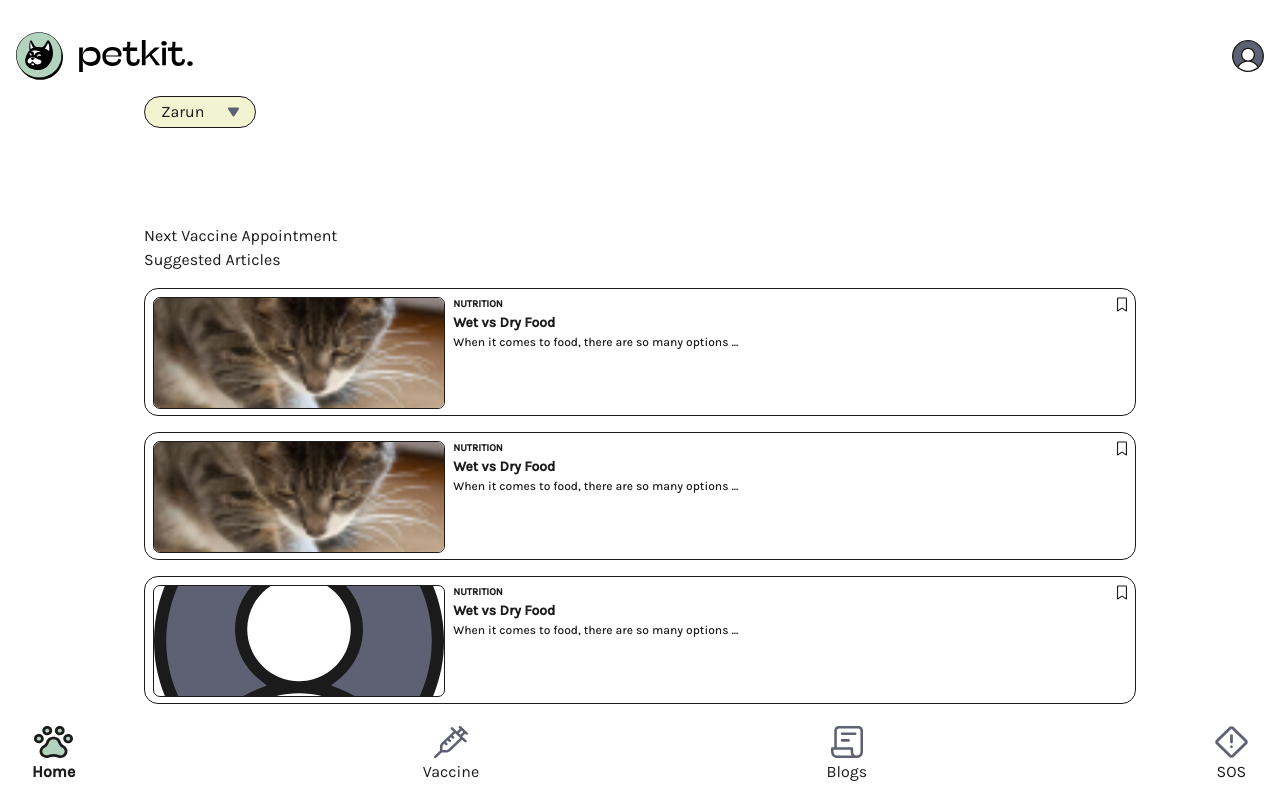
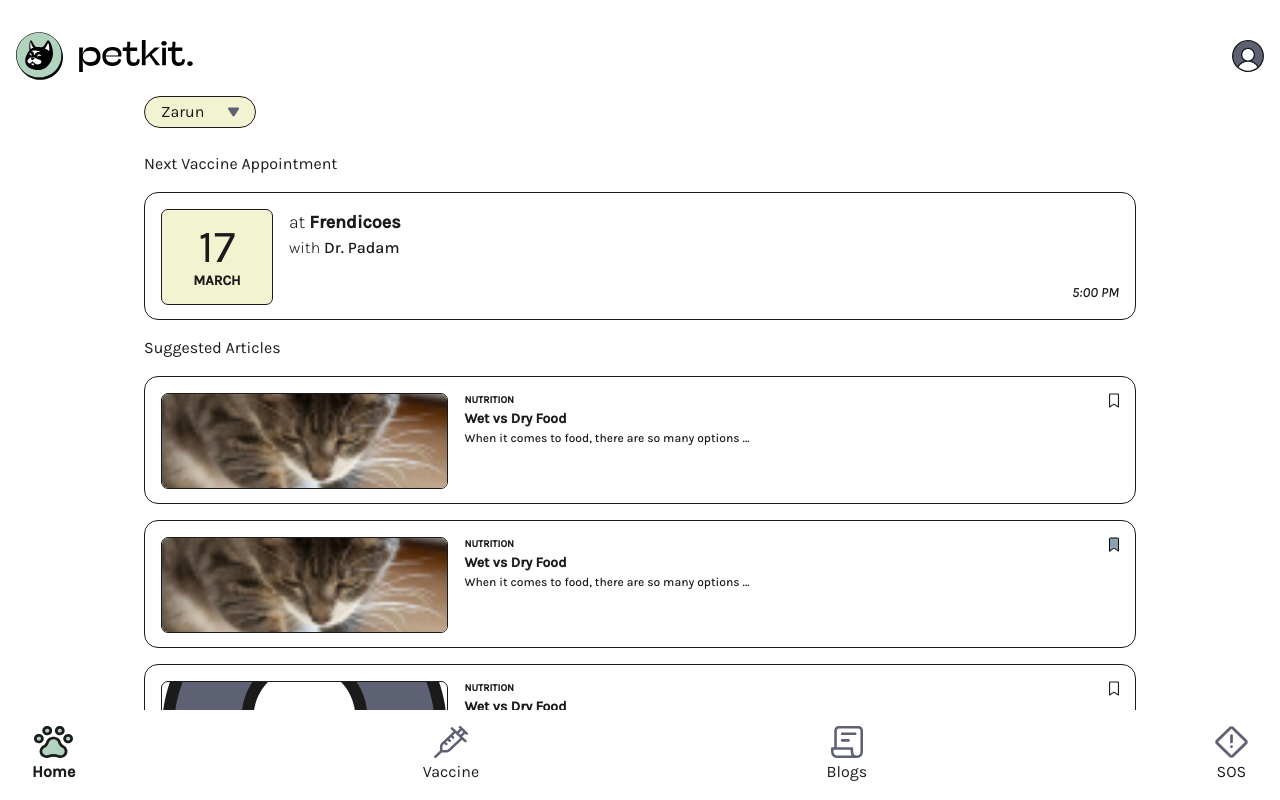
Before and after one commit to Ambujbhaskar/PetCareApp, a SvelteKit app in the folder frontend/: page / in a window 1280 px wide. Built offline with nearby package versions, Linux system fonts and the light colour scheme.

Commit message:
add upcoming vaccine appointment card, article saving functionality to home

```diff
--- a/frontend/src/routes/+layout.svelte
+++ b/frontend/src/routes/+layout.svelte
@@ -24,6 +24,7 @@
 	main {
 		flex: 1;
 		padding: 1rem;
+		padding-top: 0;
 		width: 100%;
 		max-width: 64rem;
 		margin: 0 auto;
--- a/frontend/src/routes/+page.svelte
+++ b/frontend/src/routes/+page.svelte
@@ -11,7 +11,6 @@
 
 <section>
 	<Dropdown/>
-	<div>
 	<div class="Appointment">
 		<h4>Next Vaccine Appointment</h4>
 		<UpcomingVaccineCard/>
@@ -19,7 +18,6 @@
 	<div class="Articles">
 		<h4>Suggested Articles</h4>
 		<SuggestedArticles/>
-		</div>
 	</div>
 </section>
 
@@ -30,10 +28,10 @@
 		justify-content: center;
 		flex: 0.6;
 	}
-	section > div {
-		margin-top: 4rem;
+	h4 {
+		margin-bottom: 1rem;
 	}
-	.Appointment {
-		margin-top: 3rem;
+	.Articles {
+		margin-top: 1rem;
 	}
 </style>
--- a/frontend/src/routes/Header.svelte
+++ b/frontend/src/routes/Header.svelte
@@ -12,7 +12,7 @@
 <style>
 	header {
 		display: flex;
-		padding: 2rem 1rem 1rem 1rem;
+		padding: 2rem 1rem 4.5rem 1rem;
 		align-items: center;
 		justify-content: space-between;
 	}
--- a/frontend/src/routes/common/Article.svelte
+++ b/frontend/src/routes/common/Article.svelte
@@ -3,16 +3,24 @@
     export let title;
     export let body;
     export let src;
+    export let saved;
+
+    function toggleArticleSave() {
+        saved = !saved;
+    }
 </script>
 
 <div class="Article">
-    <!-- <div class="ArticleImageContainer"> -->
-        <img src={src} alt="Article Cover"/>
-    <!-- </div> -->
+    <img src={src} alt="Article Cover"/>
     <div class="ArticleContent">
         <div>
             <b>{type.toUpperCase()}</b>
-            <img src="./bookmark-unchecked.svg" alt="Icon" />
+            <!-- svelte-ignore a11y-click-events-have-key-events -->
+            <img
+                src={saved?"./bookmark-checked.svg":"./bookmark-unchecked.svg"}
+                alt="Icon"
+                on:click={toggleArticleSave}
+                />
         </div>
         <h4>{title}</h4>
         <p>{body}</p>
@@ -24,25 +32,19 @@
         border-radius: var(--radius-large);
         display: flex;
         border: solid 1px var(--color-border);
-        padding: 0.5rem;
+        padding: 1rem;
         height: 8rem;
     }
-    /* .ArticleImageContainer {
-        margin-right: 0.5rem;
-        padding: 0;
-        max-height: 100%;
-        width: 60%;
-    } */
     .Article > img {
         border: solid 1px var(--color-border);
         border-radius: var(--radius-small);
         width: 7rem;
-        height: 7rem;
+        height: 6rem;
         object-fit: cover;
         flex-grow: 1;
     }
     .ArticleContent {
-        padding: 0 0 0 0.5rem;
+        padding: 0 0 0 1rem;
         width: 70%;
         flex-grow: 0;
     }
@@ -58,12 +60,15 @@
         font-size: var(--font-s);
         font-weight: 500;
         flex-grow: 1;
-        height: 4.7rem;
+        height: 3.7rem;
         display: -webkit-box;
-        -webkit-line-clamp: 4;
+        -webkit-line-clamp: 3;
         -webkit-box-orient: vertical;
         overflow-y: hidden;
         text-overflow: ellipsis;
+    }
+    .ArticleContent > div > img {
+        cursor: pointer;
     }
     .ArticleContent > div {
         display: flex;
--- a/frontend/src/routes/common/SuggestedArticles.svelte
+++ b/frontend/src/routes/common/SuggestedArticles.svelte
@@ -6,42 +6,47 @@
             Title: "Wet vs Dry Food",
             Body: "When it comes to food, there are so many options ...",
             Imgsrc: "./zarun.png",
+            Saved: false,
         },
         {
             Type: "Nutrition",
             Title: "Wet vs Dry Food",
             Body: "When it comes to food, there are so many options ...",
             Imgsrc: "./zarun.png",
+            Saved: true,
         },
         {
             Type: "Nutrition",
             Title: "Wet vs Dry Food",
             Body: "When it comes to food, there are so many options ...",
             Imgsrc: "./profile.svg",
+            Saved: false,
         },
         {
             Type: "Nutrition",
             Title: "Wet vs Dry Food",
             Body: "When it comes to food, there are so many options ...",
             Imgsrc: "./bookmark-unchecked.svg",
+            Saved: false,
         },
         {
             Type: "Nutrition",
             Title: "Wet vs Dry Food",
-            Body: "When it comes to food, there are so many options amongus amongus amongus amongus amongus amongus amongus amongus amongus amongus amongus amongus amongus amongus amongus amongus",           Imgsrc: "./zarun.png",
+            Body: "When it comes to food, there are so many options amongus amongus amongus amongus amongus amongus amongus amongus amongus amongus amongus amongus amongus amongus amongus amongus",
+            Imgsrc: "./zarun.png",
+            Saved: false,
         },
     ];
 </script>
 
 <div class="SuggestedArticlesContainer">
-    {#each articles as {Type, Title, Body, Imgsrc}, i}
-        <Article type={Type} title={Title} body={Body} src={Imgsrc} />
+    {#each articles as {Type, Title, Body, Imgsrc, Saved}, i}
+        <Article type={Type} title={Title} body={Body} src={Imgsrc} saved={Saved} />
     {/each}
 </div>
 
 <style>
     .SuggestedArticlesContainer {
-        margin-top: 1rem;
         display: flex;
         flex-direction: column;
         gap: 1rem;
--- a/frontend/src/routes/common/UpcomingVaccineCard.svelte
+++ b/frontend/src/routes/common/UpcomingVaccineCard.svelte
@@ -0,0 +1,86 @@
+<script>
+    let day = 17;
+    let month = "March";
+    let clinic = "Frendicoes";
+    let doctor = "Dr. Padam";
+    let time = "5:00 PM";
+</script>
+
+<div class="UpcomingVaccine">
+    <span class="Date">
+        <h1>{day}</h1>
+        <h4>{month.toUpperCase()}</h4>
+    </span>
+    <span class="CardContentArea">
+        <h4>{clinic}</h4>
+        <p>{doctor}</p>
+        <div>
+            <p>{time}</p>
+        </div>
+    </span>
+</div>
+
+<style>
+    .UpcomingVaccine {
+        border-radius: var(--radius-large);
+        border: solid 1px var(--color-border);
+        padding: 1rem;
+        height: 8rem;
+        display: flex;
+    }
+    .Date {
+        border-radius: var(--radius-small);
+        border: solid 1px var(--color-border);
+        height: 6rem;
+        width: 7rem;
+        background-color: var(--color-disabled);
+        display: flex;
+        flex-direction: column;
+        justify-content: center;
+        align-items: center;
+    }
+    .Date > h1 {
+        font-size: var(--font-huge);
+        line-height: var(--font-huge);
+        /* margin-top: 0.6rem; */
+    }
+    .Date > h4 {
+        font-size: var(--font-m);
+        font-weight: 700;
+        /* margin-top: -0.6rem; */
+    }
+    .CardContentArea {
+        margin-left: 1rem;
+        display: flex;
+        flex-direction: column;
+        flex-grow: 1;
+    }
+    .CardContentArea > h4::before {
+        content: "at ";
+        font-weight: 300;
+    }
+    .CardContentArea > h4 {
+        font-size: var(--font-xl);
+        font-weight: 700;
+    }
+    .CardContentArea > p::before {
+        content: "with ";
+        font-weight: 300;
+    }
+    .CardContentArea > p {
+        font-size: var(--font-l);
+        font-weight: 500;
+    }
+    .CardContentArea > div {
+        flex-grow: 1;
+        display: flex;
+        justify-content: flex-end;
+        align-items: flex-end;
+    }
+    .CardContentArea > div > p {
+        font-style: italic;
+        font-size: var(--font-m);
+        font-weight: 500;
+    }
+
+</style>
--- a/frontend/src/routes/styles.css
+++ b/frontend/src/routes/styles.css
@@ -10,6 +10,7 @@
 	--font-m: 14px;
 	--font-l: 16px;
 	--font-xl: 18px;
+	--font-huge: 46px;
 
 
 	--color-bg: #FFFFFF;
```
Lines whose indentation alone changed are shown as unchanged.
